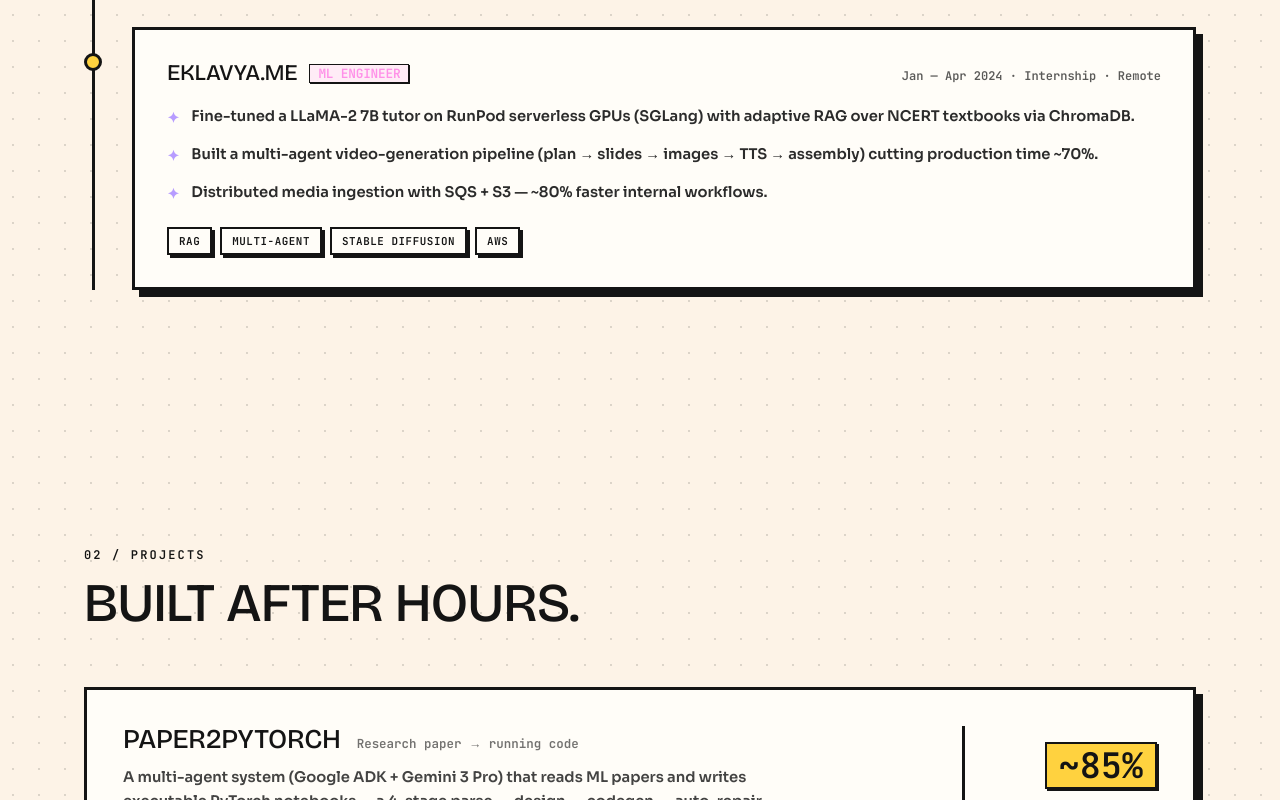
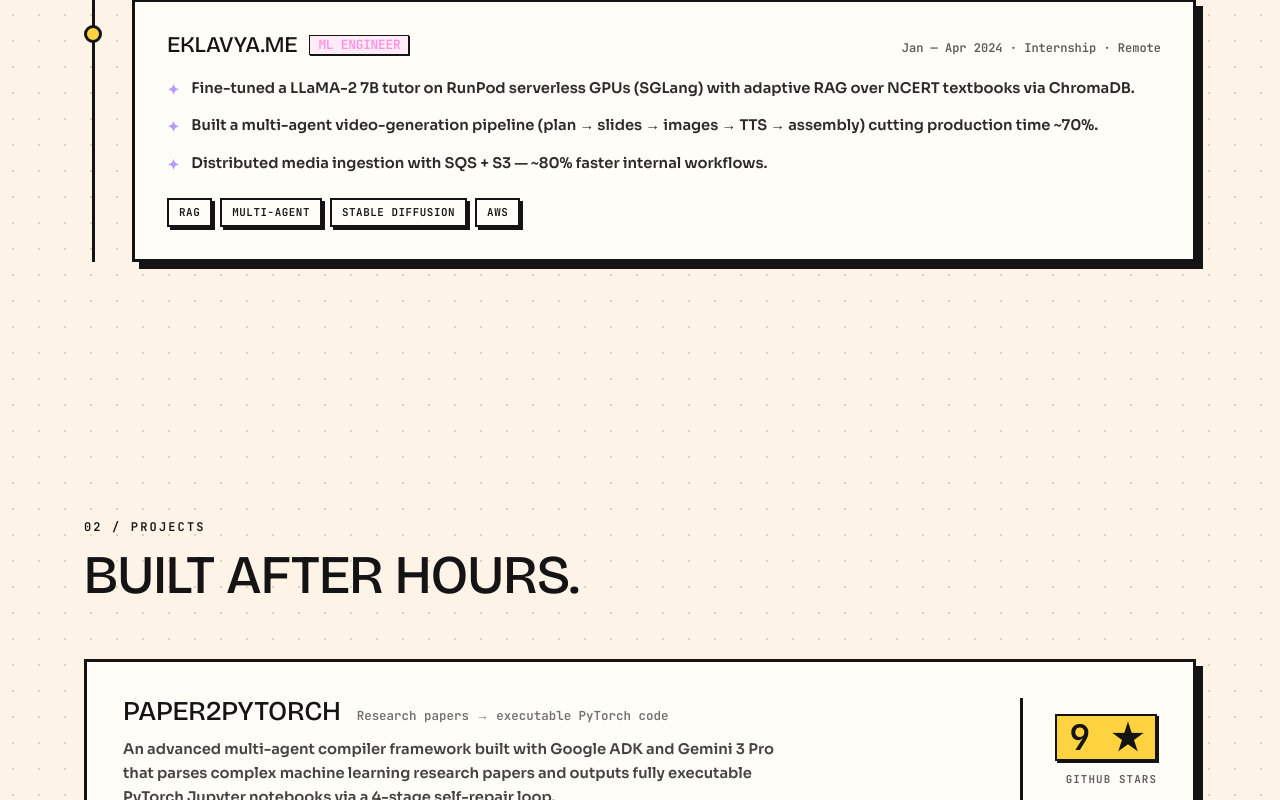
Before and after one commit to hrushik98/hrushik.com, a Next.js app: page / in a window 1280 px wide. Shown: the part 2000-2800 px from the top of the page. Built offline with nearby package versions, Linux system fonts and the light colour scheme.

Commit message:
feat: update project details and add new projects; refine hero component

```diff
--- a/components/lab/hero.tsx
+++ b/components/lab/hero.tsx
@@ -1,12 +1,4 @@
 import { NeuralCanvas } from "./neural-canvas"
-import { Counter } from "./counter"
-
-const stats = [
-  { render: <Counter value={20} suffix="K+" />, label: "inferences / day" },
-  { render: <Counter value={10} suffix="K+" />, label: "concurrent jobs" },
-  { render: <span>&lt;2s</span>, label: "voice round-trip" },
-  { render: <Counter value={85} suffix="%" />, label: "zero-shot compile" },
-]
 
 export function Hero() {
   return (
@@ -14,11 +6,6 @@ export function Hero() {
       <NeuralCanvas />
 
       <div className="hero-stagger relative mx-auto w-full max-w-6xl px-5">
-        <p className="kicker mb-6 flex items-center gap-2.5 text-ink">
-          <span className="status-dot inline-block h-3.5 w-3.5 border-2 border-ink rounded-full bg-brut-green animate-pulse" />
-          Online — AI Engineer @ Techolution
-        </p>
-
         <h1 className="display text-[clamp(2.5rem,8.5vw,6rem)] text-ink leading-[1.05] font-extrabold tracking-tight">
           AI systems
           <br />
@@ -54,21 +41,6 @@ export function Hero() {
             Email
           </a>
         </div>
-
-        <dl className="mt-16 grid max-w-4xl grid-cols-1 gap-4 sm:grid-cols-2 lg:grid-cols-4">
-          {stats.map((s, i) => {
-            const bgColors = ["bg-brut-yellow", "bg-brut-blue", "bg-brut-pink", "bg-brut-purple"]
-            const bg = bgColors[i % bgColors.length]
-            return (
-              <div key={s.label} className={`brut-card brut-card-hover ${bg} p-5 flex flex-col justify-between min-h-[105px]`}>
-                <dd className="font-mono text-[1.8rem] font-extrabold text-ink leading-none">{s.render}</dd>
-                <dt className="mt-2 font-mono text-[0.68rem] font-bold uppercase tracking-[0.08em] text-ink/80">
-                  {s.label}
-                </dt>
-              </div>
-            )
-          })}
-        </dl>
       </div>
     </section>
   )
--- a/components/lab/projects.tsx
+++ b/components/lab/projects.tsx
@@ -14,34 +14,104 @@ type Project = {
 
 const projects: Project[] = [
   {
-    name: "Paper2Pytorch",
-    headline: "Research paper → running code",
-    metric: "~85%",
-    metricLabel: "zero-shot compilation",
+    name: "Paper2PyTorch",
+    headline: "Research papers → executable PyTorch code",
+    metric: "9 ★",
+    metricLabel: "GitHub Stars",
     description:
-      "A multi-agent system (Google ADK + Gemini 3 Pro) that reads ML papers and writes executable PyTorch notebooks — a 4-stage parse → design → codegen → auto-repair pipeline with SSE streaming and Colab integration.",
-    tech: ["Next.js 14", "FastAPI", "Google ADK", "Gemini 3 Pro", "SSE"],
+      "An advanced multi-agent compiler framework built with Google ADK and Gemini 3 Pro that parses complex machine learning research papers and outputs fully executable PyTorch Jupyter notebooks via a 4-stage self-repair loop.",
+    tech: ["Google ADK", "Gemini Pro", "FastAPI", "React", "SSE"],
     href: "https://github.com/hrushik98/Paper2PyTorch",
   },
   {
+    name: "offline-telugu-asr-android",
+    headline: "Fully offline Telugu speech-to-text on Android",
+    metric: "0 ★",
+    metricLabel: "GitHub Stars",
+    description:
+      "On-device automatic speech recognition and speaker diarization engine running entirely via ONNX Runtime on Android. Optimizes AI4Bharat IndicConformer and 3D-Speaker CAM++ models for low-latency live streaming with zero network reliance.",
+    tech: ["ONNX Runtime", "IndicConformer", "CAM++", "Android NDK", "C++"],
+    href: "https://github.com/hrushik98/offline-telugu-asr-android",
+  },
+  {
+    name: "Whisper Mobile",
+    headline: "ASR speech engine with zero cloud dependency",
+    metric: "1 ★",
+    metricLabel: "GitHub Stars",
+    description:
+      "Fully offline Telugu/English ASR system for Android devices. Utilizes a custom JNI bridge running whisper.cpp C++ inference directly optimized for ARM64 NEON registers to transcribe 30s audio clips in under 4 seconds.",
+    tech: ["Android NDK", "whisper.cpp", "JNI", "Kotlin", "NEON"],
+    href: "https://github.com/hrushik98/whisper-mobile",
+  },
+  {
     name: "SpeakThought",
-    headline: "Say it. It's a task now.",
-    metric: "98%",
-    metricLabel: "extraction accuracy",
+    headline: "Voice-to-task agent & scheduler",
+    metric: "Local",
+    metricLabel: "Private Repo",
     description:
-      "A voice-powered task manager: speak your thoughts, get structured to-dos and email reminders. Real-time DSP-driven voice visualization cut perceived latency by 40%.",
-    tech: ["Next.js", "Web Audio API", "Google Realtime API", "Google ADK"],
+      "A real-time voice task assistant integrating the Google Realtime API to extract scheduled events and structured to-dos from spoken thoughts, backed by DSP voice visualization mapping that lowers perceived latency by 40%.",
+    tech: ["Next.js", "Web Audio API", "Google Realtime API", "DSP"],
     href: "https://github.com/hrushik98/speakthought",
   },
   {
-    name: "Whisper Mobile",
-    headline: "Speech-to-text with zero cloud",
-    metric: "<4s",
-    metricLabel: "for 30s clips, offline",
+    name: "Rocky LM",
+    headline: "Fine-tuning Gemma-2 to speak like Rocky",
+    metric: "3 ★",
+    metricLabel: "GitHub Stars",
     description:
-      "A fully offline ASR engine for Android: a custom JNI bridge runs whisper.cpp C++ inference on ARM64 NEON. No network. No servers. Your voice never leaves the phone.",
-    tech: ["Kotlin", "Jetpack Compose", "Android NDK", "JNI", "whisper.cpp"],
-    href: "https://github.com/hrushik98/whisper-mobile",
+      "End-to-end LLM fine-tuning pipeline using LoRA to train google/gemma-2-2b-it on custom fiction dialogue datasets, successfully recreating the unique vocabulary and speech patterns of Rocky from Project Hail Mary.",
+    tech: ["Gemma 2", "LoRA", "Fine-tuning", "Python", "Transformers"],
+    href: "https://github.com/hrushik98/rocky-lm",
+  },
+  {
+    name: "md2pdfgo",
+    headline: "Full-stack Markdown to print-ready PDF",
+    metric: "20 ★",
+    metricLabel: "GitHub Stars",
+    description:
+      "Full-stack document utility featuring a Go backend, a React/Vite frontend, and Docker containerization. Leverages wkhtmltopdf binaries inside Docker to render live print-ready PDF previews of raw Markdown input.",
+    tech: ["Go", "React", "Vite", "wkhtmltopdf", "Docker"],
+    href: "https://github.com/hrushik98/md2pdfgo",
+  },
+  {
+    name: "termodoro",
+    headline: "Minimal terminal Pomodoro app in Go",
+    metric: "19 ★",
+    metricLabel: "GitHub Stars",
+    description:
+      "Lightweight terminal-based Pomodoro focus timer CLI built in Go, implementing raw keyboard event loops, Unix audio alerts, and cross-platform terminal UI states.",
+    tech: ["Go", "Terminal CLI", "Unix Shell", "Timer Loops"],
+    href: "https://github.com/hrushik98/termodoro",
+  },
+  {
+    name: "bettrWrite",
+    headline: "AI-powered writing helper CLI",
+    metric: "14 ★",
+    metricLabel: "GitHub Stars",
+    description:
+      "Command-line writing assistant that automatically parses text files to correct typos, syntax anomalies, and grammatical issues using OpenAI's generative language endpoints.",
+    tech: ["Python", "Shell Script", "OpenAI API", "CLI"],
+    href: "https://github.com/hrushik98/bettrWrite",
+  },
+  {
+    name: "Arxiv-researcher",
+    headline: "Chat with Arxiv research papers",
+    metric: "5 ★",
+    metricLabel: "GitHub Stars",
+    description:
+      "A semantic RAG tool allowing developers to upload, index, and query academic publications from Arxiv via natural language, powered by vector databases and Node.js.",
+    tech: ["TypeScript", "Node.js", "Vector DB", "RAG", "Arxiv API"],
+    href: "https://github.com/hrushik98/Arxiv-researcher",
+  },
+  {
+    name: "FIN-AI",
+    headline: "AI stock analysis and summary assistant",
+    metric: "4 ★",
+    metricLabel: "GitHub Stars",
+    description:
+      "AI-driven investment helper that extracts market metrics, reads stock profiles, and delivers detailed performance summarizations of equities using financial APIs.",
+    tech: ["Python", "Yahoo Finance API", "LLM API", "Data Extract"],
+    href: "https://github.com/hrushik98/FIN-AI",
   },
 ]
 
@@ -57,7 +127,7 @@ export function Projects() {
 
       <div className="mt-14 space-y-6">
         {projects.map((p, i) => (
-          <Reveal key={p.name} delay={i * 90}>
+          <Reveal key={p.name} delay={i * 70}>
             <a
               href={p.href}
               target="_blank"
```
